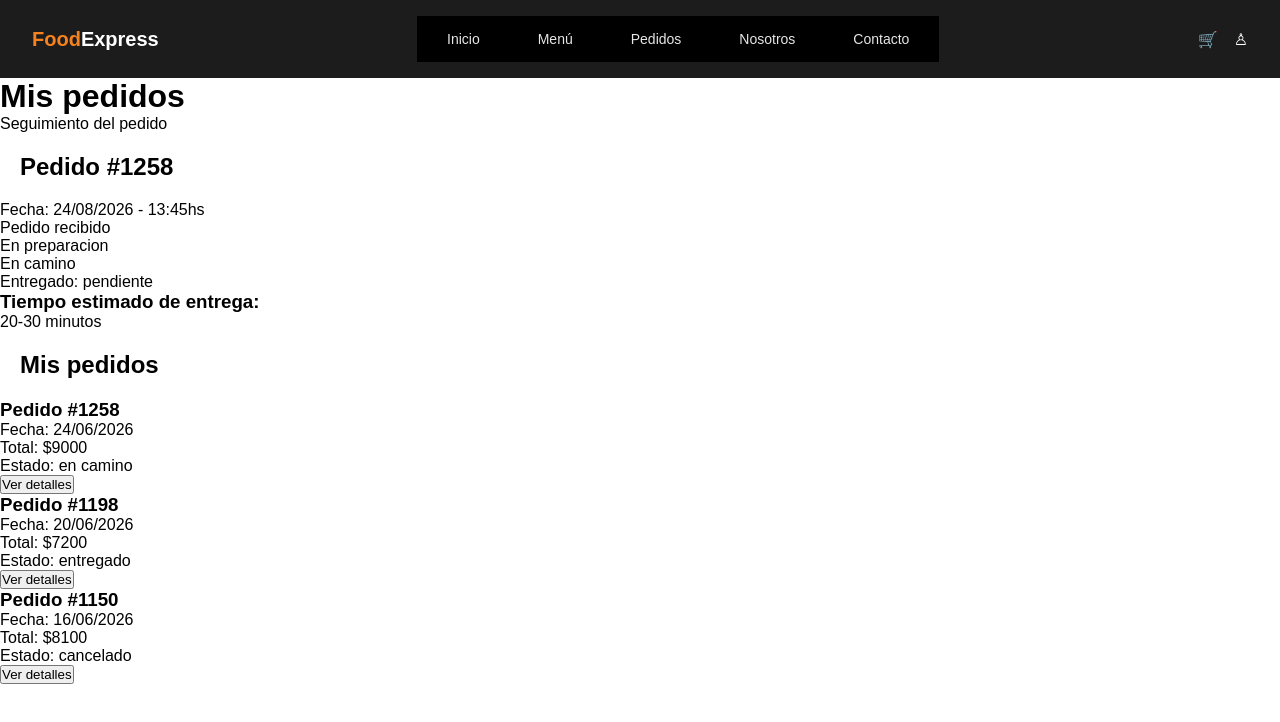
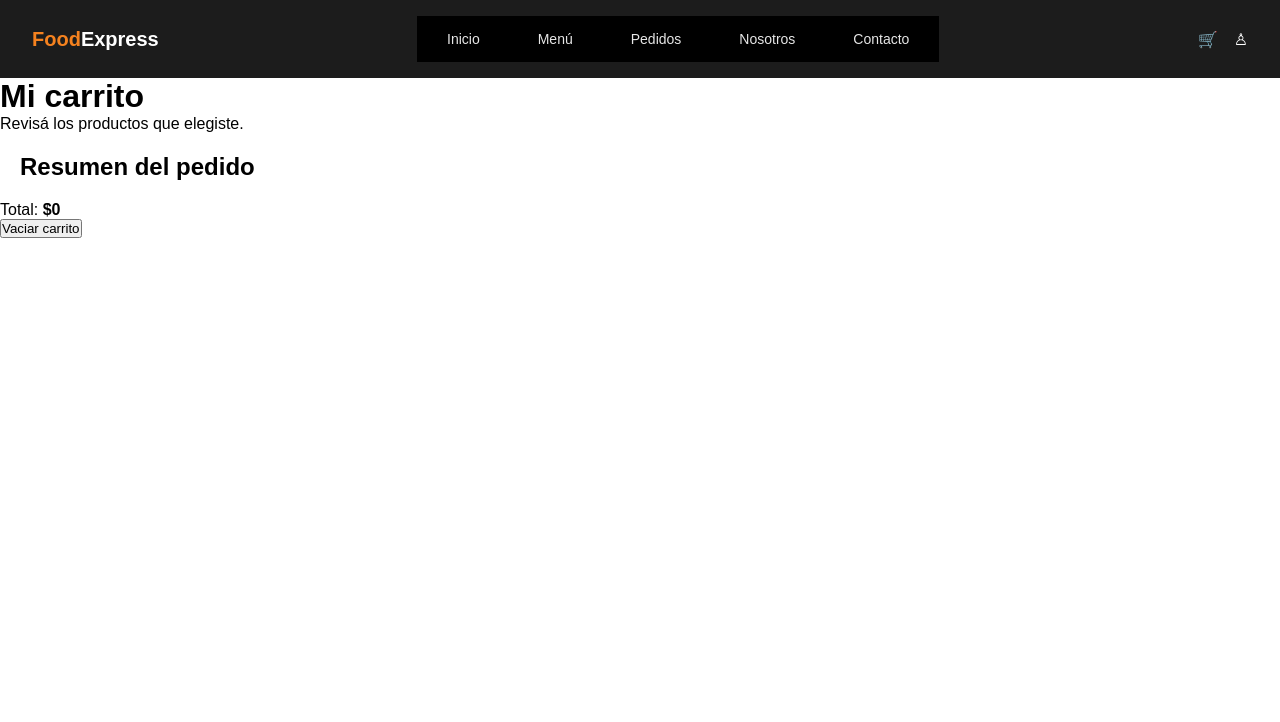
Before and after one commit to brunoariias7/foodexpress, a website: page pedidos.html in a window 1280 px wide. Drawn offline with Linux system fonts and the light colour scheme.

Commit message:
Modificando pedidos.html

```diff
--- a/pedidos.html
+++ b/pedidos.html
@@ -25,47 +25,19 @@
     </header>
 
     <main class="pedidos-pagina">
-        <h1>Mis pedidos</h1>
-        <p>Seguimiento del pedido</p>
-        <section id="pedido-actual">
-            <h2>Pedido #1258</h2>
-            <p>Fecha: 24/08/2026 - 13:45hs</p>
-            <p>Pedido recibido</p>
-            <p>En preparacion</p>
-            <p>En camino</p>
-            <p>Entregado: pendiente</p>
+        <h1>Mi carrito</h1>
+        <p>Revisá los productos que elegiste.</p>
 
-            <h3>Tiempo estimado de entrega:</h3>
-            <p>20-30 minutos</p>
+        <section id="lista-carrito">
+            <!-- Los productos aparecerán automáticamente -->
         </section>
 
-        <section id="historial">
-            <h2>Mis pedidos</h2>
-            <div class="pedido">
-                <h3>Pedido #1258</h3>
-                <p>Fecha: 24/06/2026</p>
-                <p>Total: $9000</p>
-                <p>Estado: en camino</p>
-                <button>Ver detalles</button>
-            </div>
-
-            <div class="pedido">
-                <h3>Pedido #1198</h3>
-                <p>Fecha: 20/06/2026</p>
-                <p>Total: $7200</p>
-                <p>Estado: entregado</p>
-                <button>Ver detalles</button>
-            </div>
-
-            <div class="pedido">
-                <h3>Pedido #1150</h3>
-                <p>Fecha: 16/06/2026</p>
-                <p>Total: $8100</p>
-                <p>Estado: cancelado</p>
-                <button>Ver detalles</button>
-            </div>
+        <section id="resumen-carrito">
+            <h2>Resumen del pedido</h2>
+            <p>Total: <strong id="total-carrito">$0</strong></p>
+            <button id="vaciar-carrito">Vaciar carrito</button>
         </section>
     </main>
+
 </body>
-
 </html>
```
